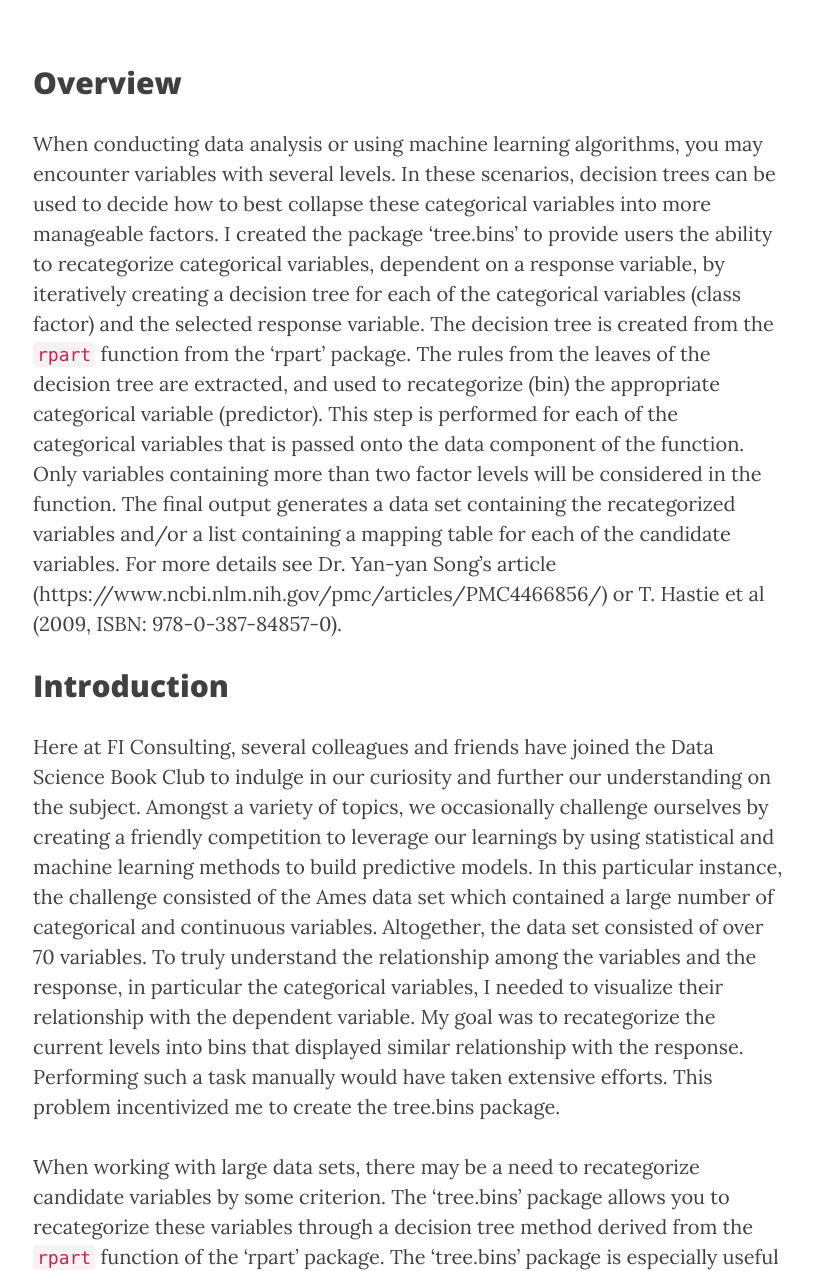
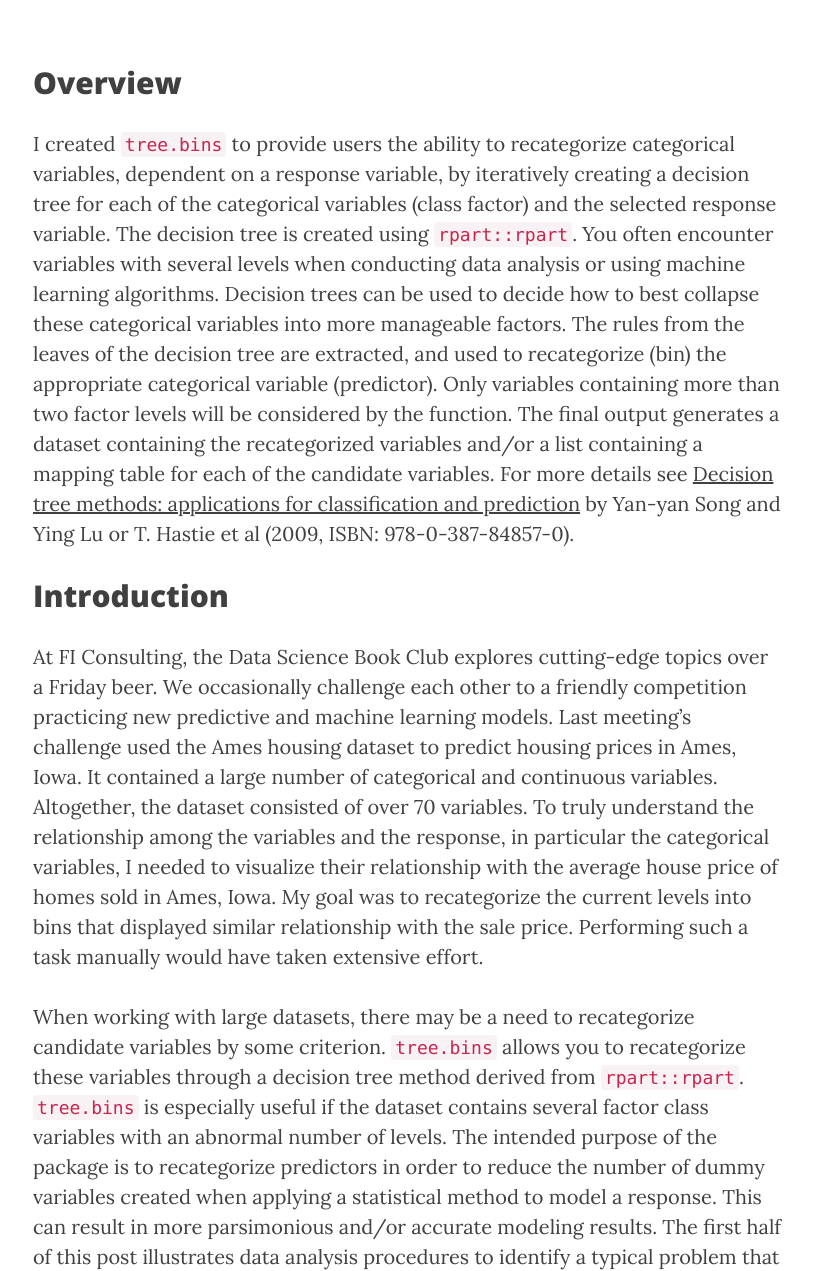
Before and after one commit to ficonsulting/filabs, a Jekyll site: the page built from _posts/2018-6-27-treebins.markdown, in a window 1280 px wide and 1400 px high, scrolled down 351 px, cut to the strip 129-1400 px from the top of the window. Shown: the whole strip, without its empty margins (232-1045 px from the left). Built offline with Jekyll 4.4.1, drawn with Linux system fonts in a browser that asks for light colours; nearby versions of some CDN libraries; comment, search, counter and statistics services are not loaded; some of the changed text lies outside the part shown.

Commit message:
final edits

```diff
--- a/_posts/2018-6-27-treebins.markdown
+++ b/_posts/2018-6-27-treebins.markdown
@@ -11,18 +11,18 @@ permalink: /:title
 ---
 
 ## Overview
-When conducting data analysis or using machine learning algorithms, you may encounter variables with several levels. In these scenarios, decision trees can be used to decide how to best collapse these categorical variables into more manageable factors. I created the package 'tree.bins' to provide users the ability to recategorize categorical variables, dependent on a response variable, by iteratively creating a decision tree for each of the categorical variables (class factor) and the selected response variable. The decision tree is created from the `rpart` function from the 'rpart' package. The rules from the leaves of the decision tree are extracted, and used to recategorize (bin) the appropriate categorical variable (predictor). This step is performed for each of the categorical variables that is passed onto the data component of the function. Only variables containing more than two factor levels will be considered in the function. The final output generates a data set containing the recategorized variables and/or a list containing a mapping table for each of the candidate variables. For more details see Dr. Yan-yan Song's article (https://www.ncbi.nlm.nih.gov/pmc/articles/PMC4466856/) or T. Hastie et al (2009, ISBN: 978-0-387-84857-0).
+I created `tree.bins` to provide users the ability to recategorize categorical variables, dependent on a response variable, by iteratively creating a decision tree for each of the categorical variables (class factor) and the selected response variable. The decision tree is created using `rpart::rpart`. You often encounter variables with several levels when conducting data analysis or using machine learning algorithms. Decision trees can be used to decide how to best collapse these categorical variables into more manageable factors.  The rules from the leaves of the decision tree are extracted, and used to recategorize (bin) the appropriate categorical variable (predictor). Only variables containing more than two factor levels will be considered by the function. The final output generates a dataset containing the recategorized variables and/or a list containing a mapping table for each of the candidate variables. For more details see [Decision tree methods: applications for classification and prediction](https://www.ncbi.nlm.nih.gov/pmc/articles/PMC4466856/) by Yan-yan Song and Ying Lu  or T. Hastie et al (2009, ISBN: 978-0-387-84857-0).
 
 ## Introduction
-Here at FI Consulting, several colleagues and friends have joined the Data Science Book Club to indulge in our curiosity and further our understanding on the subject. Amongst a variety of topics, we occasionally challenge ourselves by creating a friendly competition to leverage our learnings by using statistical and machine learning methods to build predictive models. In this particular instance, the challenge consisted of the Ames data set which contained a large number of categorical and continuous variables. Altogether, the data set consisted of over 70 variables. To truly understand the relationship among the variables and the response, in particular the categorical variables, I needed to visualize their relationship with the dependent variable. My goal was to recategorize the current levels into bins that displayed similar relationship with the response. Performing such a task manually would have taken extensive efforts. This problem incentivized me to create the tree.bins package.
+At FI Consulting, the Data Science Book Club explores cutting-edge topics over a Friday beer. We occasionally challenge each other to a friendly competition practicing new predictive and machine learning models. Last meeting's challenge used the Ames housing dataset to predict housing prices in Ames, Iowa. It contained a large number of categorical and continuous variables. Altogether, the dataset consisted of over 70 variables. To truly understand the relationship among the variables and the response, in particular the categorical variables, I needed to visualize their relationship with the average house price of homes sold in Ames, Iowa. My goal was to recategorize the current levels into bins that displayed similar relationship with the sale price. Performing such a task manually would have taken extensive effort.
 
-When working with large data sets, there may be a need to recategorize candidate variables by some criterion. The 'tree.bins' package allows you to recategorize these variables through a decision tree method derived from the `rpart` function of the 'rpart' package. The 'tree.bins' package is especially useful if the data set contains several factor class variables with an abnormal amount of levels. The intended purpose of the package is to recategorize predictors in order to reduce the number of dummy variables created when applying a statistical method to model a response. This can result in more parsimonious and/or accurate modeling results. The first half of this document illustrates data analysis procedures to identify a typical problem that contains a variable with several levels, and the latter half covers 'tree.bins' functionality and usage.
+When working with large datasets, there may be a need to recategorize candidate variables by some criterion. `tree.bins` allows you to recategorize these variables through a decision tree method derived from `rpart::rpart`. `tree.bins` is especially useful if the dataset contains several factor class variables with an abnormal number of levels. The intended purpose of the package is to recategorize predictors in order to reduce the number of dummy variables created when applying a statistical method to model a response. This can result in more parsimonious and/or accurate modeling results. The first half of this post illustrates data analysis procedures to identify a typical problem that contains a variable with several levels, and the latter half covers `tree.bins` functionality and usage.
 
 ## Pre-Categorization: Typical Variable for Consideration
 This section illustrates a typical variable that could be considered for recategorization.
 
 ### Visualization of Candidate Variable
-Using a subset of the Ames data set, the below chunk illustrates the average home sale price of each Neighborhood.
+Using a subset of the Ames dataset, the below chunk illustrates the average home sale price of each Neighborhood.
 
 {% highlight r %}
 AmesSubset %>%
@@ -72,9 +72,9 @@ These 5 categories are what `tree.bins` will use to recategorize the variable Ne
 This section illustrates the result of using `tree.bins` to recategorize a typical variable.
 
 ### Recategorization of Candidate Variable
-Continuing from the above example, we can clearly identify that there are similarities in many of the levels within the Neighborhoods variable in relation to the response. To limit the number of dummy variables that are created in a statistical learning method, we would like to group the categories that display similar associations with the responses into one bin. We could create visualizations to identify these similarities in levels for each variable, but it would remain an extremely tedious task not to mention subjective to the analyst.
+There are many neighborhoods with similar average home sale prices. To create fewer dummy variables, we could group the neighborhoods with similar sale prices into one bin. We could alternatively create visualizations to identify these similarities in levels for each variable, but it would remain an extremely tedious task not to mention subjective to the analyst.
 
-A better method would be to use the rules that are generated from a decision tree. This can be accomplished by using the `rpart` function in the 'rpart' package. However, this task remains tedious, especially when there are numerous factor class variables to be considered. The `tree.bins` function allows you to iteratively recategorize each factor level variable for the specified data set.
+A better method would be to use the rules that are generated from a decision tree. Using `rpart::rpart`, the task remains tedious, especially when there are numerous factor class variables to be considered. The `tree.bins` function automates this process by iteratively recategorizing each factor level variable for a given dataset.
 
 {% highlight r %}
 sample.df <- AmesSubset %>% select(Neighborhood, MS.Zoning, SalePrice)
@@ -129,12 +129,16 @@ unique(binned.df3$MS.Zoning) #new levels of MS.Zoning
 
 
 ## The Different Return Options of tree.bins
-Depending on what is the most useful information to you, `tree.bins` can return either the recategorized data.frame or a list comprised of lookup tables. The lookup tables contain the old to new value mappings for each recategorized variable generated by `tree.bins`.
+Depending on what you want, `tree.bins` can return either the recategorized data.frame or a list of lookup tables. The lookup tables contain the old-to-new value mappings for each recategorized variable generated by `tree.bins`.
 
-The "new.fctrs" returns the recategorized data.frame.
+"new.fctrs" returns the recategorized data.frame.
 
 {% highlight r %}
-head(binned.df)
+head(
+  tree.bins(data = sample.df, y = SalePrice, bin.nm = "bin#.",
+		        control = cp.df, return = "new.fctrs"
+  )
+)
 {% endhighlight %}
 
 | SalePrice | Neighborhood | MS.Zoning |
@@ -146,12 +150,14 @@ head(binned.df)
 | 191500    | bin#.5       | bin#.2    |
 | 236500    | bin#.5       | bin#.2    |
 
-The "lkup.list" returns a list of the lookup tables.
+"lkup.list" returns a list of the lookup tables.
 
 {% highlight r %}
-lookup.list <- tree.bins(data = sample.df, y = SalePrice, bin.nm = "bin#.",
- 		         control = rpart.control(cp = .01), return = "lkup.list")
-head(lookup.list[[1]]) #displaying the first object in the list
+head(
+  tree.bins(data = sample.df, y = SalePrice, bin.nm = "bin#.",
+ 		         control = rpart.control(cp = .01), return = "lkup.list"
+  )[[1]] # displaying the first object in the list
+)
 {% endhighlight %}
 
 | Neighborhood | Categories |
@@ -163,7 +169,7 @@ head(lookup.list[[1]]) #displaying the first object in the list
 | OldTown      | bin#.1     |
 | Somerst      | bin#.2     |
 
-The "both" returns an object containing both the new.fctrs and lkup.list outputs. These can be returned by using the "$" notation.
+"both" returns an object containing both the `new.fctrs` and `lkup.list` outputs. These can be returned by using the "$" notation.
 
 {% highlight r %}
 both <- tree.bins(data = sample.df, y = SalePrice, bin.nm = "bin#.",
@@ -193,11 +199,10 @@ head(both$lkup.list[2])
 
 ## Using the bin.oth Function
 
-Using `tree.bins` you will be able to recategorize factor class variables of only the data.frame passed into the data parameter. Assuming that similar data will continue to be collected, or perhaps used in testing the performance of the model, you may want to recategorize this new data.frame by the same lookup tables that were generated from the first data.frame. In this case, being able to bin other data.frames with the same lookup table would be quite useful. The example below takes in a subset of the AmesSubset data and returns a data.frame recategorized by the lookup list generated from the `tree.bins` function. For simplicity, I have chosen to the same data set.
+`tree.bins` recategorizes factor class variables of any data.frame. Assuming that similar data will continue to be collected, or perhaps used in testing the performance of the model, you may want to recategorize this new data.frame by the same lookup tables that were generated from the first data.frame. In this case, being able to bin other data.frames with the same lookup table would be quite useful. The example below takes in a subset of the `AmesSubset` data and returns a data.frame recategorized by the lookup list generated from the `tree.bins` function.
 
 {% highlight r %}
-oth.binned.df <- bin.oth(list = lookup.list, data = sample.df)
-head(oth.binned.df)
+head(bin.oth(list = lookup.list, data = sample.df))
 {% endhighlight %}
 
 | SalePrice | Neighborhood | MS.Zoning |
@@ -210,4 +215,4 @@ head(oth.binned.df)
 | 236500    | bin#.5       | bin#.2    |
 
 ## Closing Remarks
-I hope that the tree.bins package will be able to assist you in your future data analysis and modeling needs. Please feel free to post any issues that you may encounter or simply keep up with the latest changes and updates at [GitHub](https://github.com/pikos90/tree.bins).
+I hope `tree.bins` will help you solve similar problems. Please feel free to post any issues that you encounter or simply keep up with the latest changes and updates on [GitHub](https://github.com/pikos90/tree.bins).
```
Also changed, not shown: other parts of _posts/2018-6-27-treebins.markdown (+1 -1 lines).
